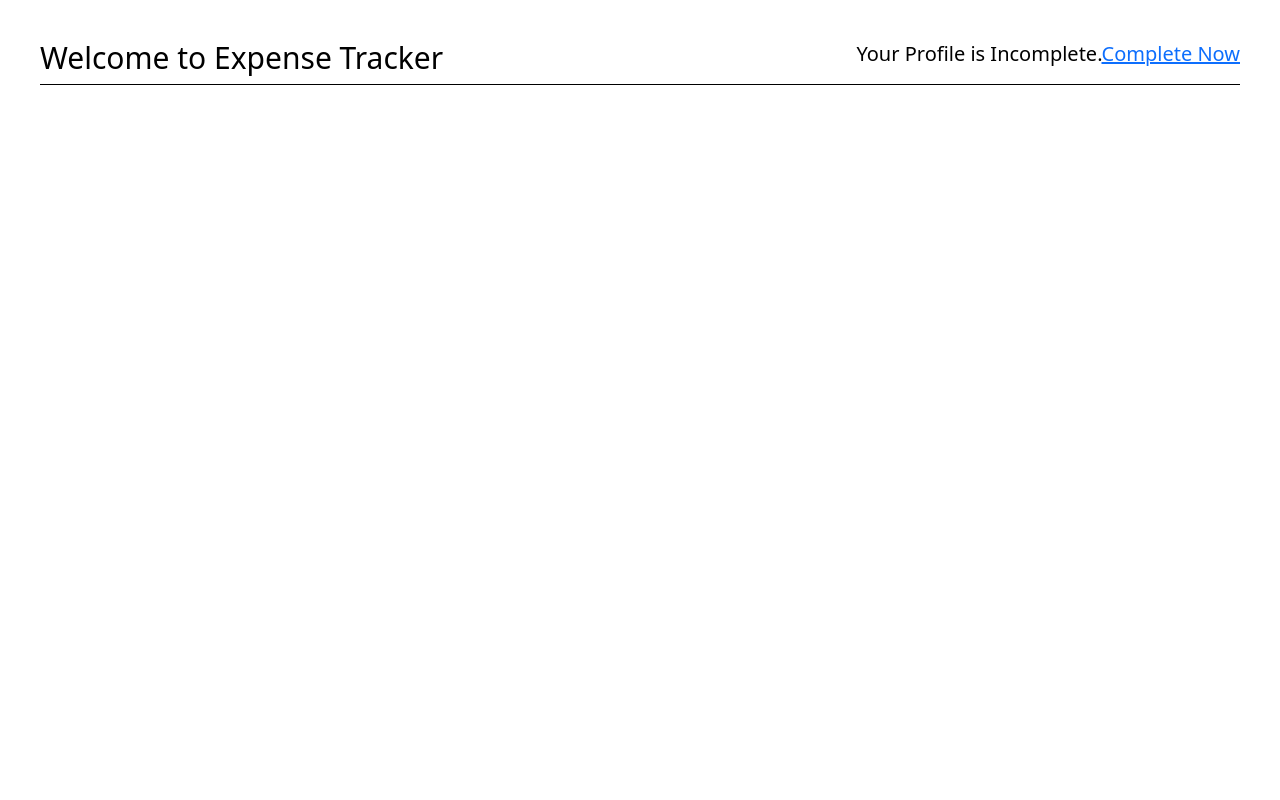
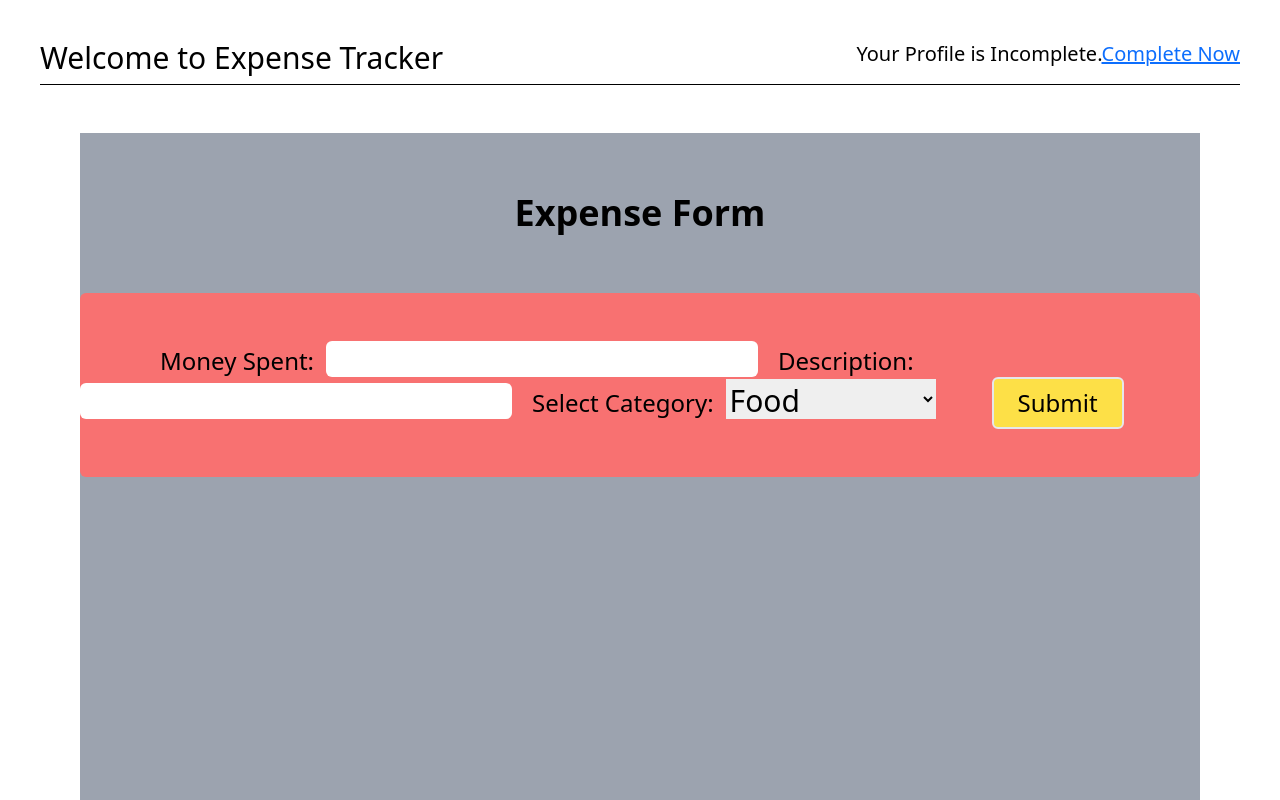
Before and after one commit to Sumanth3028/Expense-Auth, a React (Create React App) app: page /dummy in a window 1280 px wide. Shown: the top 800 px of the page. Built offline with nearby package versions, Linux system fonts and the light colour scheme; sample sign-in values are in the browser's storage.

Commit message:
expense form added

```diff
--- a/src/App.js
+++ b/src/App.js
@@ -2,9 +2,12 @@ import React, { Fragment } from "react";
 import { Routes,Route } from "react-router-dom";
 import SignUpForm from "./components/Auth/SignUpForm";
 import LoginForm from "./components/Auth/LoginForm";
-import Dummy from "./components/Auth/Pages/Dummy";
+
 import CompleteForm from "./components/Auth/Pages/CompleteForm";
 import ForgotPassword from "./components/Auth/Pages/ForgotPassword";
+import PrivateRoutes from "./components/Auth/PrivateRoutes/PrivateRoutes";
+import Dummy from "./components/Auth/Pages/Dummy"
+
 function App() {
 
   return (
@@ -12,8 +15,8 @@ function App() {
       <Routes>
         <Route path='/' element={<SignUpForm/>}></Route>
         <Route path='/login' element={<LoginForm/>}></Route>
-        <Route path='/dummy' element={<Dummy/>}></Route>
-        <Route path='/profile' element={<CompleteForm />} />
+        <Route path='/dummy' element={<PrivateRoutes><Dummy /></PrivateRoutes>}/>
+        <Route path='/profile' element={<PrivateRoutes><CompleteForm /></PrivateRoutes>} />
         <Route path='/forgotpassword' element={<ForgotPassword />} />
       </Routes>
 
--- a/src/components/Auth/Pages/Dummy.js
+++ b/src/components/Auth/Pages/Dummy.js
@@ -1,28 +1,54 @@
-import React, { useEffect, useState } from "react";
+import React, { useEffect, useRef, useState } from "react";
+import { Table } from "react-bootstrap";
+import AbstractModalHeader from "react-bootstrap/esm/AbstractModalHeader";
 
 const Dummy = () => {
-    const [token,setToken]=useState()
+
+  let [items  , setItems ] = useState( [])
+
+
+  const [token, setToken] = useState();
+  const amountRef = useRef();
+  const descRef = useRef();
+  const selectRef = useRef();
   const loctoken = localStorage.getItem("token");
 
-  useEffect(()=> {
-    setTimeout(()=>{
-        setToken(loctoken)
-    },0)
+  useEffect(() => {
+    setTimeout(() => {
+      setToken(loctoken);
+    }, 0);
 
-    console.log('hello')
-  }, [token])
-  console.log(token);
+    // console.log("hello");
+  }, [token]);
+  const submitHandler = (e) => {
+    e.preventDefault();
+    const result = {
+      amount: amountRef.current.value,
+      description: descRef.current.value,
+      select: selectRef.current.value,
+    };;
+
+    // console.log(result)
+
+    setItems([...items, result])
+
+  };
+
+
   return (
     // bg color
 
     <div className="h-full bg-white text-black">
       {/* div 1 if not logged in */}
-      {!token && <div>
+      {!token && (
+        <div>
           <p>Not Logged in</p>
-      </div> }
+        </div>
+      )}
 
       {/* div 2  , logged in */}
-      {token && <div className="h-full">
+      {token && (
+        <div className="h-full">
           <div className="bg-white h-full  px-10 py-10 w-full text-black text-3xl">
             <div className="flex justify-between">
               <div> Welcome to Expense Tracker</div>
@@ -33,9 +59,76 @@ const Dummy = () => {
               </div>
             </div>
             <div className="bg-black h-[1px] w-full "></div>
+            <div className="bg-gray-400 mx-10 my-5 h-full">
+              <header className="text-black font-bold text-center text-4xl  py-[60px]">
+                Expense Form
+              </header>
+              <form
+                className="bg-red-400 rounded overflow-hidden py-5"
+
+              >
+                <label className="mr-3 text-2xl ml-[80px]">Money Spent:</label>
+                <input
+                  type="number"
+                  className="rounded mr-5"
+                  ref={amountRef}
+                  required
+                ></input>
+                <label className="mr-3 text-2xl">Description:</label>
+                <input
+                  type="text"
+                  className="rounded mr-5"
+                  ref={descRef}
+                  required
+                ></input>
+                <label className="mr-3 text-2xl">Select Category:</label>
+                <select ref={selectRef} className=" mr-14  w-[210px] h-[40px]">
+                  <option value="Food">Food</option>
+                  <option value="Entertainment">Entertainment</option>
+                  <option value="Shopping">Shopping</option>
+                  <option value="Petrol">Petrol</option>
+                </select>
+                <button
+                onClick={submitHandler}
+                  type="submit"
+                  className="text-2xl bg-yellow-300 border-2 rounded px-4 py-2"
+                >
+                  Submit
+                </button>
+              </form>
+              <Table striped bordered hover variant="dark" >
+
+              </Table>
+              {items.map((item) => (
+                <div  key={Math.random()}>
+                  <Table striped bordered >
+                  <thead>
+                  <tr>
+                    <th>Amount</th>
+                    <th>Description</th>
+                    <th>Category</th>
+                    {/* <th>Delete Expense</th>
+                    <th>Edit Expense</th> */}
+                  </tr>
+                </thead>
+                   <tbody >
+                    <tr>
+                      <td>{item.amount}</td>
+                      <td>{item.description}</td>
+                      <td>{item.select}</td>
+                    </tr>
+
+                  </tbody>
+                 </Table>
                 </div>
-      </div>}
 
+
+
+              ))}
+            </div>
+          </div>
+        </div>
+      )}
     </div>
   );
 };
--- /dev/null
+++ b/src/components/Auth/PrivateRoutes/PrivateRoutes.js
@@ -0,0 +1,16 @@
+import React from 'react'
+import { Navigate } from 'react-router-dom'
+
+const PrivateRoutes = ({children}) => {
+    const token=localStorage.getItem('token')
+    if(!token)
+    {
+        return <Navigate to='/login' />
+    }
+    else
+      {
+        return children
+      }
+}
+
+export default PrivateRoutes
```
Lines whose indentation alone changed are shown as unchanged.
